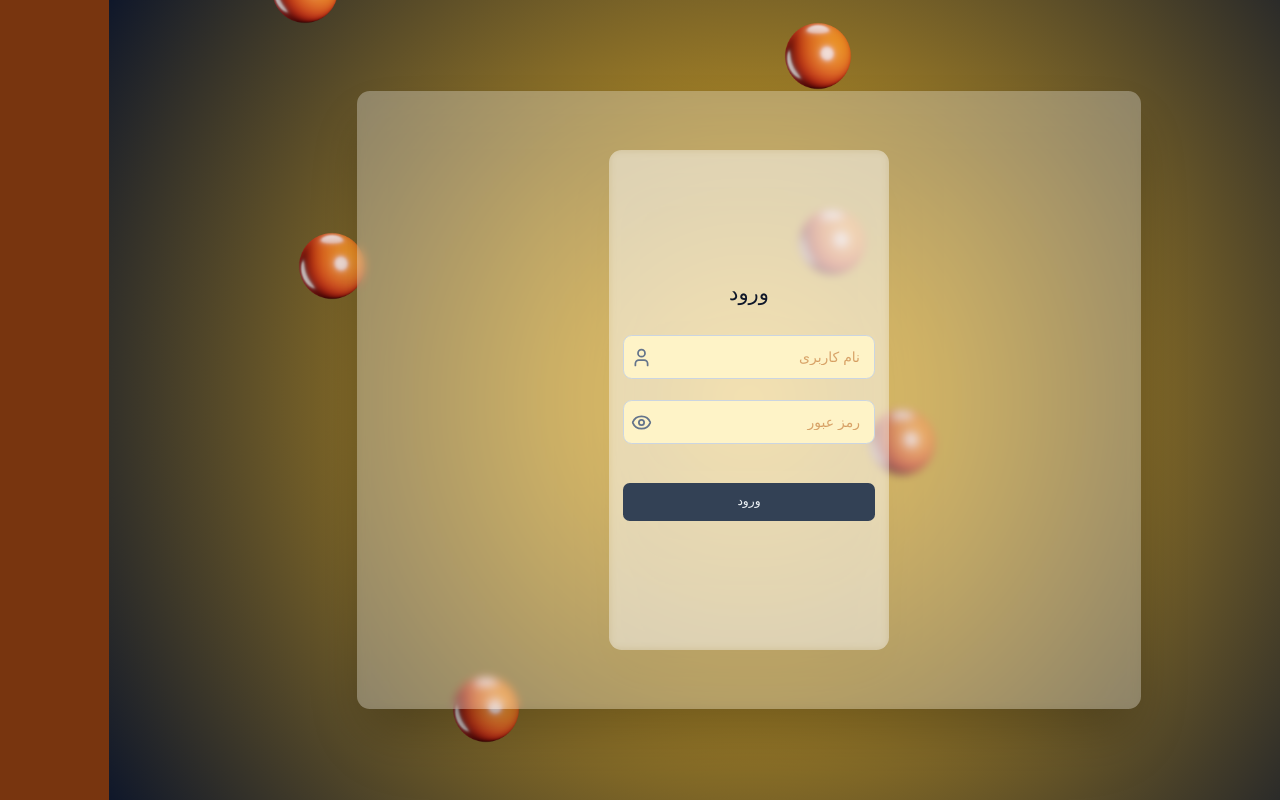
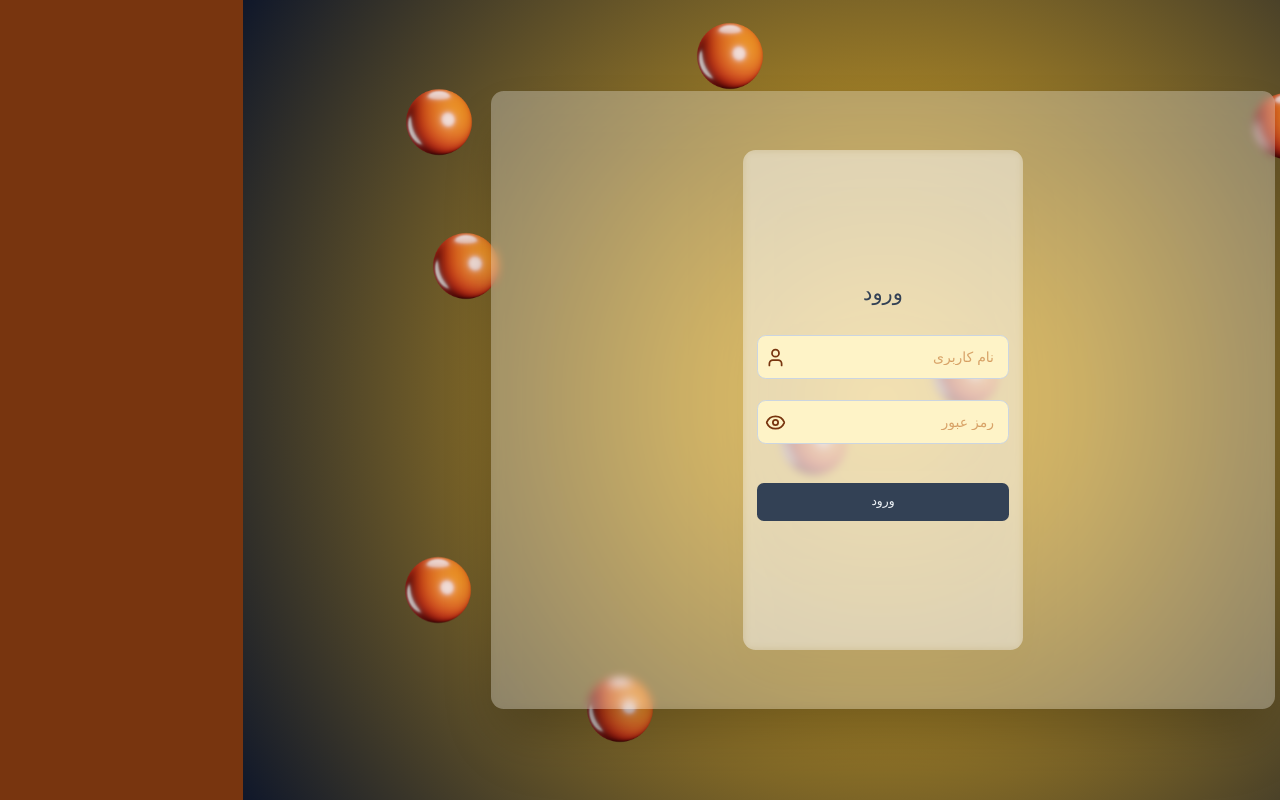
Before and after one commit to Arman-Abbasian/text-tune-app, a Next.js app: page /auth/login in a window 1280 px wide. Built offline with nearby package versions, Linux system fonts and the light colour scheme; a web font is replaced by a local one.

Commit message:
some changes

```diff
--- a/src/app/(auth)/auth/login/LoginForm.tsx
+++ b/src/app/(auth)/auth/login/LoginForm.tsx
@@ -3,49 +3,55 @@
 import TextInputComp from '@/components/TextInputComp'
 import ButtonComp from '@/ui/ButtonComp'
 import { Eye, UserIcon } from 'lucide-react'
-import { useForm } from 'react-hook-form'
+import { useState } from 'react'
 
 type LoginFormPropsType = {
   username: string
   password: string
 }
 export default function LoginForm() {
-  const { register, handleSubmit } = useForm<LoginFormPropsType>()
+  const [formData,setFormData]=useState<LoginFormPropsType>({username:'',password:''})
 
-  const onSubmit = (data: LoginFormPropsType) => {
-    console.log(data)
+  const submitHandler = () => {
+    console.log(formData)
   }
+
+  const changeHandler=(e:React.ChangeEvent<HTMLInputElement>)=>{
+    setFormData({...formData,[e.target.name]:e.target.value})
+  }
+
   return (
     <div className="flex flex-col justify-center items-center gap-8 w-full h-full">
-      <p className="text-center text-2xl font-bold">ورود</p>
-      <form
-        onSubmit={handleSubmit(onSubmit)}
+      <p className="text-center text-2xl font-bold text-secondary-700">ورود</p>
+      <div
+
         className="flex flex-col gap-6 w-full"
       >
         <TextInputComp
           name="username"
-          onChange={() => console.log()}
-          value=""
+          onChange={changeHandler}
+          value={formData.username}
           placeholder="نام کاربری"
           className="flex-1"
-          icon={<UserIcon className="icon-small" />}
+          icon={<UserIcon className="icon-small text-primary-900" />}
         />
 
         <TextInputComp
           name="password"
-          onChange={() => console.log()}
-          value=""
+          onChange={changeHandler}
+          value={formData.password}
           placeholder="رمز عبور"
           className="flex-1"
-          icon={<Eye className="icon-small" />}
+          icon={<Eye className="icon-small text-primary-900" />}
         />
         <ButtonComp
           text="ورود"
           isFormButton
           canClick
           className="bg-secondary-700 mt-5"
+          onsubmit={submitHandler}
         />
-      </form>
+      </div>
     </div>
   )
 }
--- a/src/app/(auth)/auth/login/page.tsx
+++ b/src/app/(auth)/auth/login/page.tsx
@@ -4,35 +4,50 @@ import LoginForm from './LoginForm'
 export default function Login() {
   return (
     <div className="flex justify-center items-center h-full w-full relative">
-      <div className="absolute w-24 top-0 left-40  animate-floatY">
-        <ImageComp src="/images/sphere.png" alt="sphere" />
-      </div>
-      <div className="absolute w-24 top-60 left-16 animate-floatX">
-        <ImageComp src="/images/sphere.png" alt="sphere" />
-      </div>
-      <div className="absolute w-24 top-0 right-[50%] animate-floatX">
+
+      <div className="absolute w-24 top-0 left-40  animate-floatYPlus">
         <ImageComp src="/images/sphere.png" alt="sphere" />
       </div>
 
-      <div className="absolute w-24 bottom-0 right-3.5  animate-floatY">
-        <ImageComp src="/images/sphere.png" alt="sphere" />
-      </div>
-      <div className="absolute w-24 top-72 right-[40%]  animate-floatY">
-        <ImageComp src="/images/sphere.png" alt="sphere" />
-      </div>
-      <div className="absolute w-24 bottom-10 left-60  !animate-floatX">
+      <div className="absolute w-24 top-60 left-16 animate-floatXPlus">
         <ImageComp src="/images/sphere.png" alt="sphere" />
       </div>
 
-      <div className="absolute w-24 top-10 right-10 animate-floatX">
+      <div className="absolute w-24 top-0 right-[50%] animate-floatXMinus">
         <ImageComp src="/images/sphere.png" alt="sphere" />
       </div>
-      <div className="absolute w-24 top-10 right-10 animate-floatX">
+
+      <div className="absolute w-24 bottom-0 right-3.5  animate-floatYMinus">
         <ImageComp src="/images/sphere.png" alt="sphere" />
       </div>
-      <div className="absolute w-24 top-[50%] left-[50%]  animate-floatX">
+
+      <div className="absolute w-24 top-72 right-[40%]  animate-floatYPlus">
         <ImageComp src="/images/sphere.png" alt="sphere" />
       </div>
+
+      <div className="absolute w-24 bottom-10 left-60  !animate-floatXPlus">
+        <ImageComp src="/images/sphere.png" alt="sphere" />
+      </div>
+
+      <div className="absolute w-24 top-10 right-10 animate-floatXMinus">
+        <ImageComp src="/images/sphere.png" alt="sphere" />
+      </div>
+
+      <div className="absolute w-24 top-96 right-10 animate-floatXPlus">
+        <ImageComp src="/images/sphere.png" alt="sphere" />
+      </div>
+
+      <div className="absolute w-24 top-[50%] left-[50%]  animate-floatXMinus">
+        <ImageComp src="/images/sphere.png" alt="sphere" />
+      </div>
+       <div className="absolute w-24 bottom-[80%] left-[70%] animate-floatXPlus">
+        <ImageComp src="/images/sphere.png" alt="sphere" />
+      </div>
+
+      <div className="absolute w-24 bottom-[20%] left-[20%]  animate-floatXMinus">
+        <ImageComp src="/images/sphere.png" alt="sphere" />
+      </div>
+
       <div className="bg-white/30 backdrop-blur-xs container mx-auto max-w-4xl p-2 h-[80%] rounded-xl shadow-2xl drop-shadow-2xl flex justify-center items-center">
         <div className="w-80 h-[500px] bg-white/30 backdrop-blur-xs rounded-xl overflow-hidden p-4">
           <LoginForm />
--- a/src/app/(user)/user/Filters.tsx
+++ b/src/app/(user)/user/Filters.tsx
@@ -11,8 +11,9 @@ const options = [
 ]
 export default function Filters() {
   const [filters, setFilters] = useState({ type: 'all', search: '' })
-  const changeHandler = (val: string) => {
-    setFilters({ ...filters, search: val })
+
+  const changeHandler = (e:React.ChangeEvent<HTMLInputElement>) => {
+    setFilters({ ...filters, search: e.target.value })
   }
   return (
     <div className="flex items-center gap-4">
--- a/src/app/(user)/user/UserVoiceTable.tsx
+++ b/src/app/(user)/user/UserVoiceTable.tsx
@@ -1,4 +1,4 @@
-'use client'
+
 import {
   Table,
   TableBody,
@@ -9,6 +9,7 @@ import {
 } from '@/components/ui/table'
 import ImageComp from '@/ui/ImageComp'
 import TagComp from '@/ui/TagComp'
+import Link from 'next/link'
 
 const UserVoiceTable = () => {
   return (
@@ -37,14 +38,11 @@ const UserVoiceTable = () => {
               </TableCell>
               <TableCell className="text-center">{item.condition}</TableCell>
               <TableCell className="text-left">
-                <button
-                  onClick={() => {
-                    console.log('yes')
-                  }}
-                  className="w-10 h-10 cursor-pointer"
+                <Link
+                  href={'user/voice'}
                 >
                   <ImageComp src={'/images/microphone.png'} alt="mic" />
-                </button>
+                </Link>
               </TableCell>
             </TableRow>
           ))
--- a/src/app/(user)/user/voice/page.tsx
+++ b/src/app/(user)/user/voice/page.tsx
@@ -1,11 +1,10 @@
-'use client'
 import AudioRecorder from '@/components/AudioRecorder'
-import { DotLottieReact } from '@lottiefiles/dotlottie-react'
+import LottieWrapper from '@/components/Lottie'
 
 export default function Page() {
   return (
-    <div className="text-primary-500 flex flex-col gap-4 items-center justify-center">
-      <DotLottieReact src="/json/speak.json" loop autoplay className="h-52" />
+    <div className="text-primary-500 flex flex-col gap-8 items-center justify-center max-w-md mx-auto p-4 bg-white/30 backdrop-blur-xs rounded-lg">
+      <LottieWrapper src="/json/speak.json" loop autoplay className="h-52" />
       <div className="flex flex-col gap-4 !bg-primary-100 rounded-2xl !p-2">
         <h5>پس از کلیک بر روی دکمه ضبط, متن زیر را بخوانید</h5>
         <p className="!bg-primary-700 rounded-2xl !p-4 !w-fit text-center text-primary-100 mb-10">
--- a/src/app/globals.css
+++ b/src/app/globals.css
@@ -3,7 +3,7 @@
 
 @custom-variant dark (&:is(.dark *));
 
-@keyframes floatY {
+@keyframes floatYMinus {
   0%,
   100% {
     transform: translateY(0);
@@ -13,13 +13,34 @@
   }
 }
 
-@keyframes floatX {
+@keyframes floatYPlus {
+  0%,
+  100% {
+    transform: translateY(0);
+  }
+  50% {
+    transform: translateY(200px);
+  }
+}
+
+
+@keyframes floatXPlus {
   0%,
   100% {
     transform: translateX(0);
   }
   50% {
     transform: translateX(200px);
+  }
+}
+
+@keyframes floatXMinus {
+  0%,
+  100% {
+    transform: translateX(0);
+  }
+  50% {
+    transform: translateX(-200px);
   }
 }
 
@@ -49,8 +70,10 @@
   --font-family-iran: 'Yekan Bakh', system-ui, -apple-system, sans-serif;
   --font-family-system: system-ui, -apple-system, sans-serif;
 
-  --animate-floatY: floatY 40s ease-in-out infinite;
-  --animate-floatX: floatX 30s ease-in-out infinite;
+  --animate-floatYMinus: floatYMinus 40s ease-in-out infinite;
+  --animate-floatXPlus: floatXPlus 30s ease-in-out infinite;
+   --animate-floatYPlus: floatYPlus 40s ease-in-out infinite;
+  --animate-floatXMinus: floatXMinus 30s ease-in-out infinite;
 
   --spacing-15: 3.75rem;
   --spacing-66: 16.5rem;
--- a/src/components/AudioRecorder.tsx
+++ b/src/components/AudioRecorder.tsx
@@ -8,7 +8,7 @@ export default function AudioRecorder() {
     useAudioRecorder()
 
   return (
-    <div className="flex flex-col items-center gap-4 ">
+    <div className="flex flex-col items-center gap-4">
       {isRecording.current ? (
         <button
           onClick={stopRecording}
--- /dev/null
+++ b/src/components/Lottie.tsx
@@ -0,0 +1,20 @@
+'use client'
+import { DotLottieReact } from "@lottiefiles/dotlottie-react";
+
+type LottiePropsType={
+    src:string;
+    loop : boolean,
+    autoplay :boolean,
+    className:string
+}
+export default function LottieWrapper(props: LottiePropsType) {
+    const {autoplay=true,className='',loop=true,src}=props
+  return (
+    <DotLottieReact
+      src={src}
+      loop={loop}
+      autoplay={autoplay}
+      className={className}
+    />
+  )
+}
--- a/src/components/TextInputComp.tsx
+++ b/src/components/TextInputComp.tsx
@@ -2,7 +2,7 @@ import React from 'react'
 
 type TextInputCompPropsType = {
   value: string
-  onChange: (value: string) => void
+  onChange: (e: React.ChangeEvent<HTMLInputElement>) => void
   name: string
   className?: string
   icon?: React.ReactNode
@@ -21,7 +21,7 @@ function TextInputComp(props: TextInputCompPropsType) {
       <input
         className="p-2 focus:outline-none hove:outline-none text-primary-700"
         value={value}
-        onChange={(e) => onChange(e.target.value)}
+        onChange={onChange}
         name={name}
         {...restProps}
       />
```
